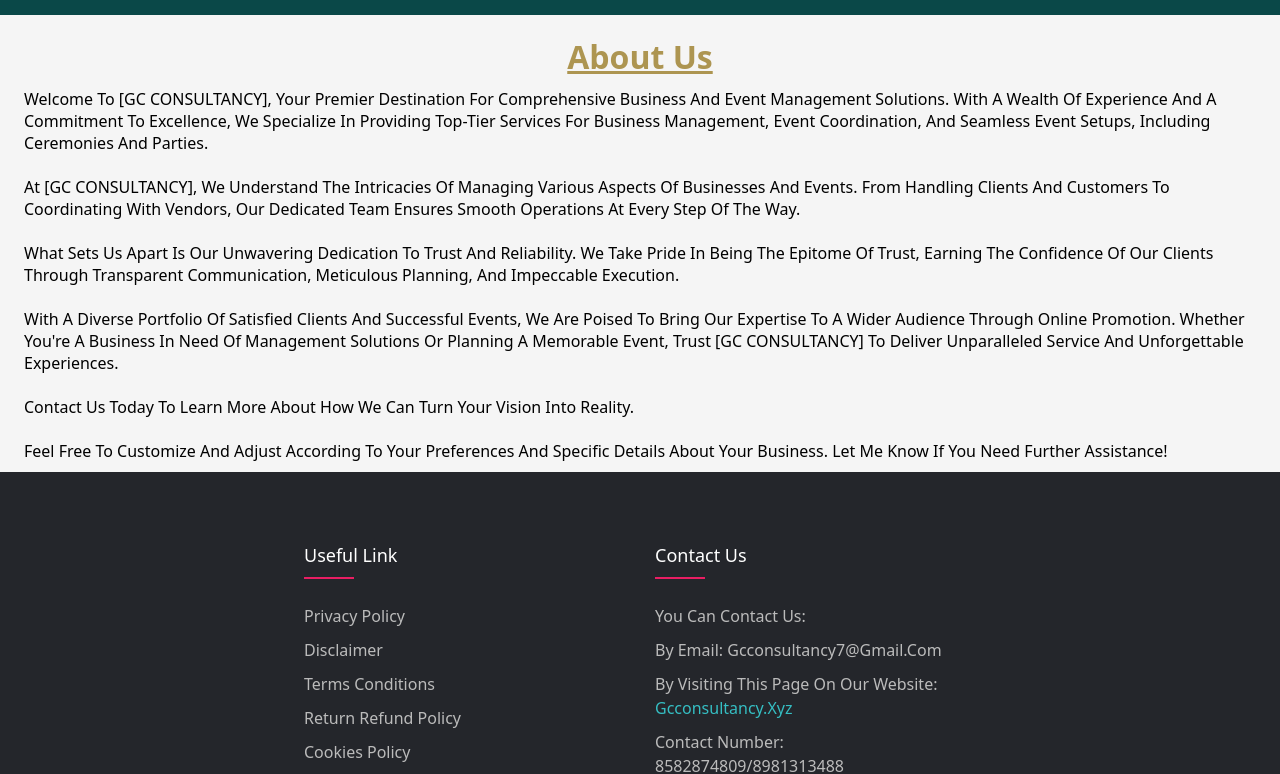
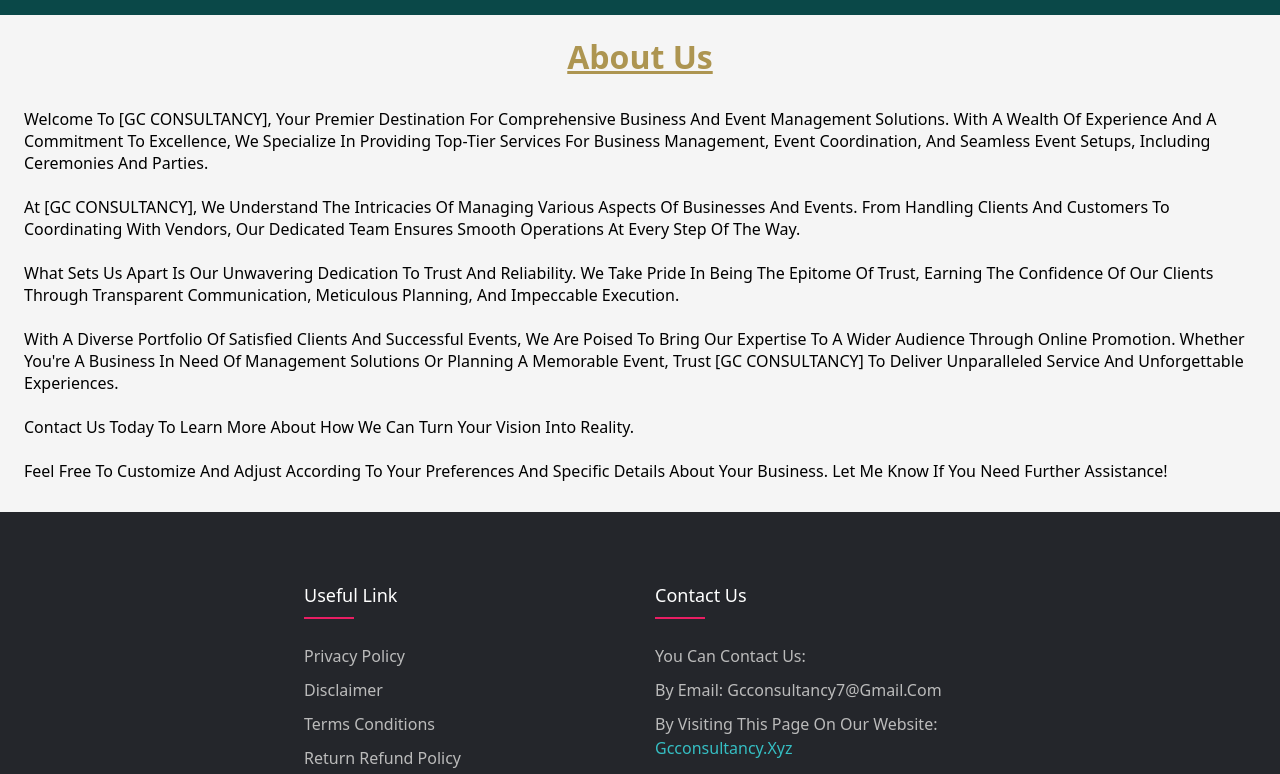
Before and after one commit to GC-Cons/GC-Consultancy, a plain HTML site: page aboutus.html in a window 1280 px wide. Shown: the part 65-839 px from the top of the page. Drawn offline with Linux system fonts and the light colour scheme.

Commit message:
Update aboutus.html
padding change

```diff
--- a/aboutus.html
+++ b/aboutus.html
@@ -34,7 +34,7 @@
         <b><u>About Us</u></b>
       </h1>
     </div>
-    <div class="about_gc_content" style="padding: 10px 3vh">
+    <div class="about_gc_content" style="padding: 30px 3vh">
       <p style="color: black; font-weight: 400">
         Welcome to [GC CONSULTANCY], your premier destination for comprehensive
         business and event management solutions. With a wealth of experience and
```
